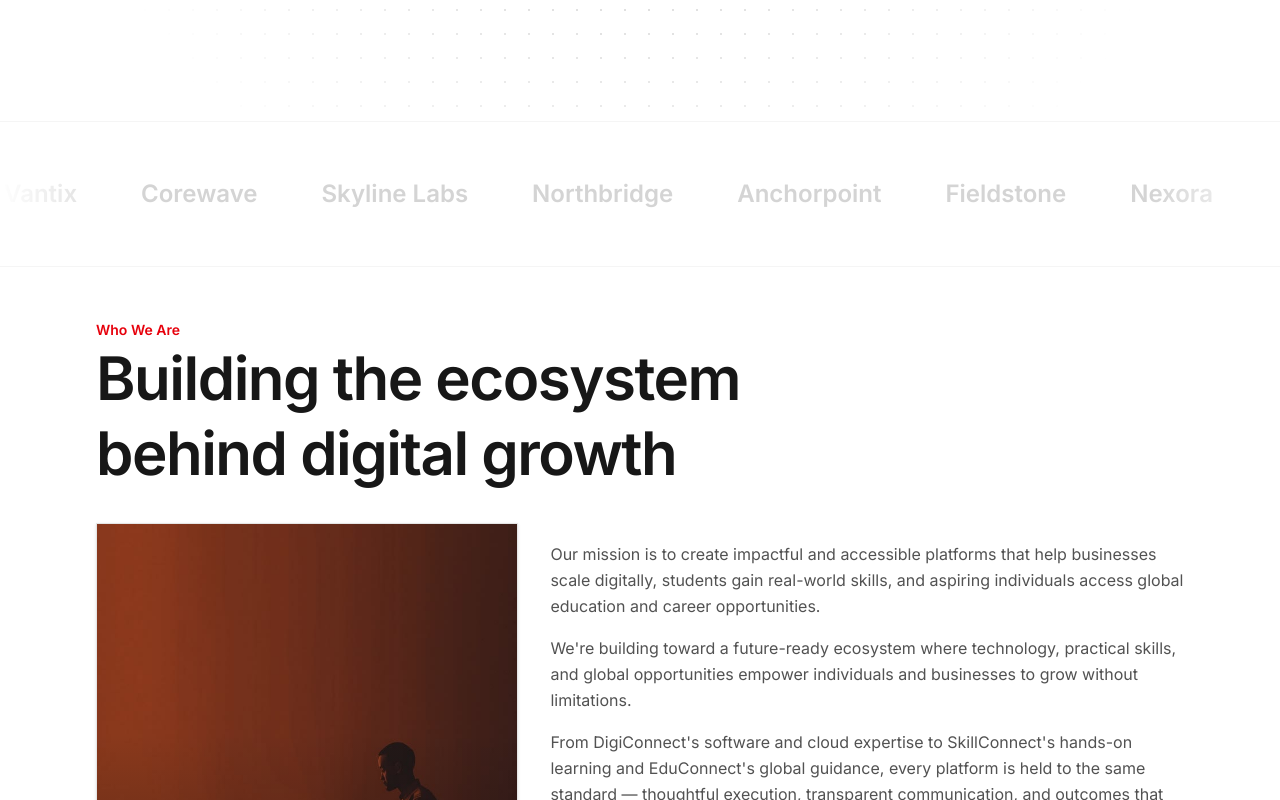
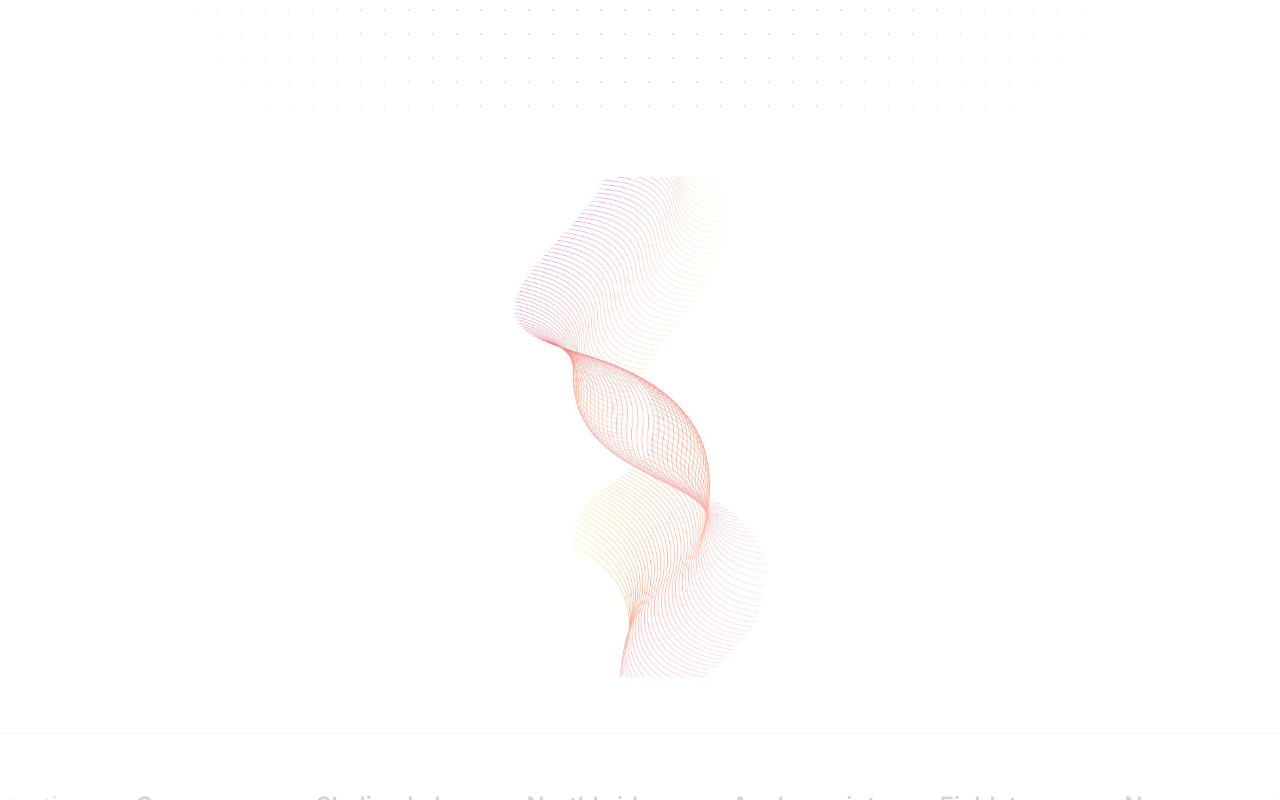
Before and after one commit to LeelaMohan217/J-Monk-Devops, a React (Vite) app: page / in a window 1280 px wide. Shown: the part 680-1480 px from the top of the page. Built offline with nearby package versions, Linux system fonts and the light colour scheme.

Commit message:
Add flipped image section below the hero
New HeroImageSection renders hero-red.jpg horizontally flipped
(scaleX(-1)) directly below the Hero, before the Collaborations
marquee.

```diff
--- a/src/pages/Landing.jsx
+++ b/src/pages/Landing.jsx
@@ -1,4 +1,5 @@
 import HeroSection from "./home/HeroSection";
+import HeroImageSection from "./home/HeroImageSection";
 import CollaborationSection from "./home/CollaborationSection";
 import IntroSection from "./home/IntroSection";
 import PlatformsSection from "./home/PlatformsSection";
@@ -10,6 +11,7 @@ const Landing = () => {
   return (
     <div>
       <HeroSection />
+      <HeroImageSection />
       <CollaborationSection />
       <IntroSection />
       <PlatformsSection />
--- /dev/null
+++ b/src/pages/home/HeroImageSection.jsx
@@ -0,0 +1,17 @@
+import { homeImages } from "./images";
+
+const HeroImageSection = () => {
+  return (
+    <section className="bg-white py-10 md:py-14">
+      <div className="max-w-6xl mx-auto px-6 md:px-8 flex justify-center">
+        <img
+          src={homeImages.heroRed}
+          alt=""
+          className="h-[500px] w-auto object-contain [transform:scaleX(-1)]"
+        />
+      </div>
+    </section>
+  );
+};
+
+export default HeroImageSection;
--- a/src/pages/home/images.js
+++ b/src/pages/home/images.js
@@ -7,7 +7,9 @@
  * that uses `homeImages.<name>` updates automatically.
  */
 import introGrowth from "./assets/intro-collaboration.jpg";
+import heroRed from "./assets/hero-red.jpg";
 
 export const homeImages = {
   introGrowth,
+  heroRed,
 };
```
Also changed, not shown: src/pages/home/assets/hero-red.jpg.
